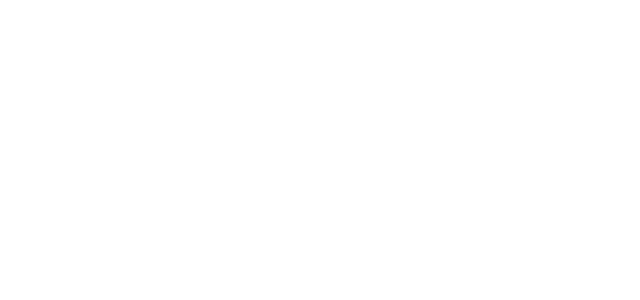
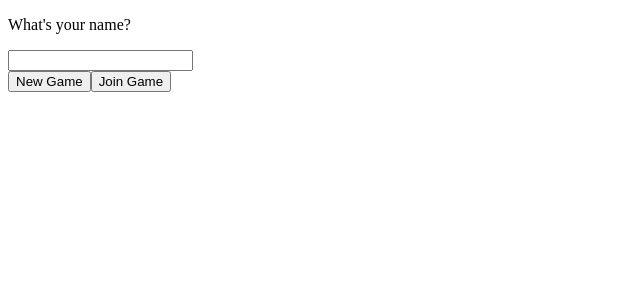
Before and after one commit to 21mdr1/traitor-joes, a React (Create React App) app: page / in a window 1280 px wide. Shown: the top 300 px of the page, without its empty margins (0-640 px from the left). Built offline with nearby package versions, Linux system fonts and the light colour scheme.

Commit message:
Create basic home page

```diff
--- a/src/App.tsx
+++ b/src/App.tsx
@@ -1,10 +1,14 @@
-import React from 'react';
+import { BrowserRouter, Routes, Route } from 'react-router-dom';
+import Home from './pages/Home/Home';
 import './App.scss';
 
 function App() {
   return (
-    <>
-    </>
+    <BrowserRouter>
+      <Routes>
+        <Route path="/" element={ <Home /> } />
+      </Routes>
+    </BrowserRouter>
   );
 }
 
--- a/src/pages/Home/Home.tsx
+++ b/src/pages/Home/Home.tsx
@@ -1,8 +1,36 @@
+import { useState } from 'react';
 import './Home.scss';
 
+// type CalculatorProps = {
+//     left: number,
+//     operator: string,
+//     right: number,
+// }
+
 function Home() {
+    // let [ title, setTitle ] = useState<string>(null);
+
+    /*
+    type RequestState =
+        | { status: 'idle' }
+        | { status: 'loading' }
+        | { status: 'success', data: any }
+        | { status: 'error', error: Error };
+
+    const [requestState, setRequestState] = useState<RequestState>({ status: 'idle' });
+    */
+    let [ name, setName ] = useState("");
+
     return (
         <>
+            <div>
+                <p>What's your name?</p>
+                <input />
+            </div>
+            <div>
+                <button>New Game</button>
+                <button>Join Game</button>
+            </div>
         </>
     );
 }
```
